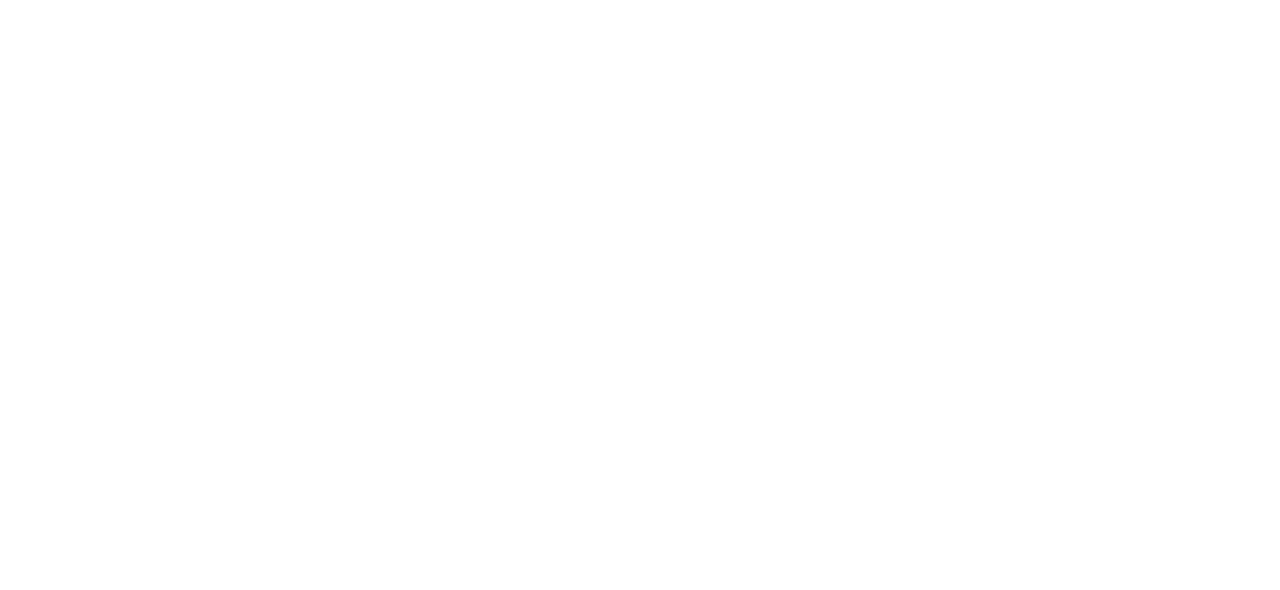
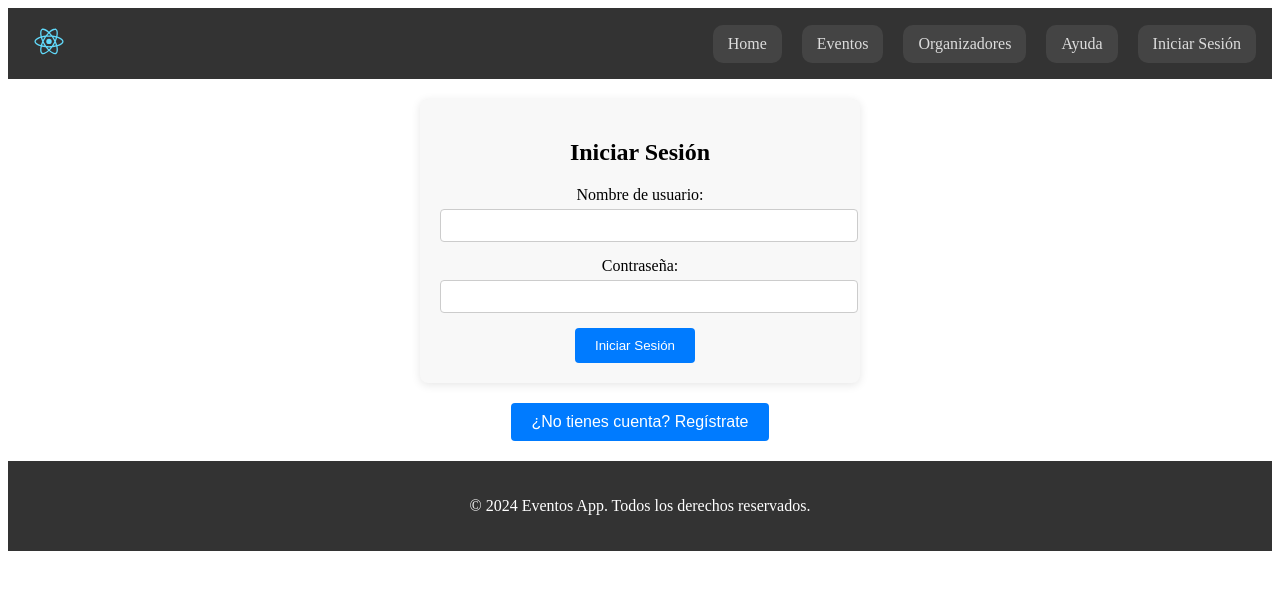
Before and after one commit to baldFamous/app-event-manager, a React (Create React App) app in the folder frontend/event_manager/: page /login in a window 1280 px wide. Before the commit this address had no page. Shown: the top 590 px of the page. Built offline with nearby package versions, Linux system fonts and the light colour scheme.

Commit message:
add login page

```diff
--- a/frontend/event_manager/src/App.jsx
+++ b/frontend/event_manager/src/App.jsx
@@ -5,6 +5,7 @@ import EventPage from './pages/EventPage';
 import './App.css';
 import OrganizersPage from "./pages/OrganizersPage";
 import HelpPage from "./pages/HelpPage";
+import LoginPage from "./pages/LoginPage";
 
 function App() {
     return (
@@ -15,6 +16,7 @@ function App() {
                     <Route path="/events" element={<EventPage />} />
                     <Route path="/organizers" element={<OrganizersPage/>} />
                     <Route path="/help" element={<HelpPage />} />
+                    <Route path="/login" element={<LoginPage />} />
                 </Routes>
             </div>
         </Router>
--- /dev/null
+++ b/frontend/event_manager/src/components/LoginForm/LoginForm.css
@@ -0,0 +1,42 @@
+.login-form {
+    max-width: 400px;
+    margin: 20px auto;
+    padding: 20px;
+    background-color: #f8f8f8;
+    border-radius: 8px;
+    box-shadow: 0 2px 10px rgba(0, 0, 0, 0.1);
+}
+
+.login-form .input-group {
+    margin-bottom: 15px;
+}
+
+.login-form label {
+    display: block;
+    margin-bottom: 5px;
+}
+
+.login-form input {
+    width: 100%;
+    padding: 8px;
+    border: 1px solid #ccc;
+    border-radius: 4px;
+}
+
+.login-form .actions {
+    text-align: center;
+}
+
+.login-form button {
+    padding: 10px 20px;
+    margin-right: 10px;
+    background-color: #007bff;
+    color: white;
+    border: none;
+    border-radius: 4px;
+    cursor: pointer;
+}
+
+.login-form button:hover {
+    background-color: #0056b3;
+}
--- /dev/null
+++ b/frontend/event_manager/src/components/LoginForm/LoginForm.jsx
@@ -0,0 +1,61 @@
+import React, { useState } from 'react';
+import './LoginForm.css';
+
+function LoginForm({ onToggleForm }) {
+    const [username, setUsername] = useState('');
+    const [password, setPassword] = useState('');
+
+    const handleSubmit = async (e) => {
+        e.preventDefault();
+        try {
+            const response = await fetch('http://your-backend-url/api/token/', {
+                method: 'POST',
+                headers: {
+                    'Content-Type': 'application/json'
+                },
+                body: JSON.stringify({ username, password })
+            });
+            const data = await response.json();
+            if (response.ok) {
+                localStorage.setItem('token', data.access);  // Assuming 'access' is the token
+                console.log('Logged in successfully');
+                // Redirect or perform further actions
+            } else {
+                throw new Error(data.detail || 'Unable to login');
+            }
+        } catch (error) {
+            console.error('Login error:', error);
+        }
+    };
+
+    return (
+        <form onSubmit={handleSubmit} className="login-form">
+            <h2>Iniciar Sesión</h2>
+            <div className="input-group">
+                <label htmlFor="username">Nombre de usuario:</label>
+                <input
+                    type="text"
+                    id="username"
+                    value={username}
+                    onChange={e => setUsername(e.target.value)}
+                    required
+                />
+            </div>
+            <div className="input-group">
+                <label htmlFor="password">Contraseña:</label>
+                <input
+                    type="password"
+                    id="password"
+                    value={password}
+                    onChange={e => setPassword(e.target.value)}
+                    required
+                />
+            </div>
+            <div className="actions">
+                <button type="submit">Iniciar Sesión</button>
+            </div>
+        </form>
+    );
+}
+
+export default LoginForm;
--- /dev/null
+++ b/frontend/event_manager/src/components/RegisterForm/RegisterForm.css
@@ -0,0 +1,39 @@
+.register-form {
+    max-width: 400px;
+    margin: 20px auto;
+    padding: 20px;
+    background-color: #f8f8f8;
+    border-radius: 8px;
+    box-shadow: 0 2px 10px rgba(0, 0, 0, 0.1);
+}
+
+.register-form .input-group {
+    margin-bottom: 20px;
+}
+
+.register-form label {
+    display: block;
+    margin-bottom: 5px;
+}
+
+.register-form input,
+.register-form select {
+    width: 100%;
+    padding: 8px;
+    border: 1px solid #ccc;
+    border-radius: 4px;
+}
+
+.register-form .submit-button {
+    width: 100%;
+    padding: 10px 0;
+    background-color: #007bff;
+    color: white;
+    border: none;
+    border-radius: 4px;
+    cursor: pointer;
+}
+
+.register-form .submit-button:hover {
+    background-color: #0056b3;
+}
--- /dev/null
+++ b/frontend/event_manager/src/components/RegisterForm/RegisterForm.jsx
@@ -0,0 +1,73 @@
+import React, { useState } from 'react';
+import './RegisterForm.css';
+
+function RegisterForm({ onToggleForm }) {
+    const [username, setUsername] = useState('');
+    const [email, setEmail] = useState('');
+    const [password, setPassword] = useState('');
+    const [role, setRole] = useState('');
+
+    const handleSubmit = (e) => {
+        e.preventDefault();
+        console.log('Register:', { username, email, password, role });
+        // Aquí agregarías el código para interactuar con la API de autenticación
+    };
+
+    return (
+        <form onSubmit={handleSubmit} className="register-form">
+            <div className="input-group">
+                <label htmlFor="username">Nombre de usuario:</label>
+                <input
+                    type="text"
+                    id="username"
+                    value={username}
+                    onChange={(e) => setUsername(e.target.value)}
+                    placeholder="Username"
+                    className="input-field"
+                    required
+                />
+            </div>
+            <div className="input-group">
+                <label htmlFor="email">Email:</label>
+                <input
+                    type="email"
+                    id="email"
+                    value={email}
+                    onChange={(e) => setEmail(e.target.value)}
+                    placeholder="Email"
+                    className="input-field"
+                    required
+                />
+            </div>
+            <div className="input-group">
+                <label htmlFor="password">Contraseña:</label>
+                <input
+                    type="password"
+                    id="password"
+                    value={password}
+                    onChange={(e) => setPassword(e.target.value)}
+                    placeholder="Password"
+                    className="input-field"
+                    required
+                />
+            </div>
+            <div className="input-group">
+                <label htmlFor="role">Rol:</label>
+                <select
+                    id="role"
+                    value={role}
+                    onChange={(e) => setRole(e.target.value)}
+                    className="input-field"
+                    required
+                >
+                    <option value="">Selecciona un rol</option>
+                    <option value="usuario">Usuario</option>
+                    <option value="organizador">Organizador</option>
+                </select>
+            </div>
+            <button type="submit" className="submit-button">Registrarse</button>
+        </form>
+    );
+}
+
+export default RegisterForm;
--- /dev/null
+++ b/frontend/event_manager/src/pages/LoginPage.css
@@ -0,0 +1,23 @@
+.login-toggle-button {
+    width: auto;
+    padding: 10px 20px;
+    margin: 20px auto;
+    display: block;
+    background-color: #007bff;
+    color: white;
+    border: none;
+    border-radius: 4px;
+    cursor: pointer;
+    transition: background-color 0.3s;
+    text-align: center;
+    font-size: 16px;
+}
+
+.login-toggle-button:hover {
+    background-color: #0056b3;
+}
+
+/* Estilo opcional: Centrar el botón si se desea */
+.login-page-container {
+    text-align: center;
+}
--- /dev/null
+++ b/frontend/event_manager/src/pages/LoginPage.jsx
@@ -0,0 +1,25 @@
+import React, { useState } from 'react';
+import LoginForm from '../components/LoginForm/LoginForm';
+import RegisterForm from '../components/RegisterForm/RegisterForm';
+import NavBar from "../components/NavBar/NavBar";
+import Footer from "../components/Footer/Footer";
+import './LoginPage.css';
+
+function LoginPage() {
+    const [isLogin, setIsLogin] = useState(true);
+
+    const toggleForm = () => setIsLogin(!isLogin);
+
+    return (
+        <div className="login-page-container"> {}
+            <NavBar />
+            {isLogin ? <LoginForm onToggleForm={toggleForm} /> : <RegisterForm onToggleForm={toggleForm} />}
+            <button onClick={toggleForm} className="login-toggle-button">
+                {isLogin ? "¿No tienes cuenta? Regístrate" : "¿Ya tienes cuenta? Inicia sesión"}
+            </button>
+            <Footer />
+        </div>
+    );
+}
+
+export default LoginPage;
```
